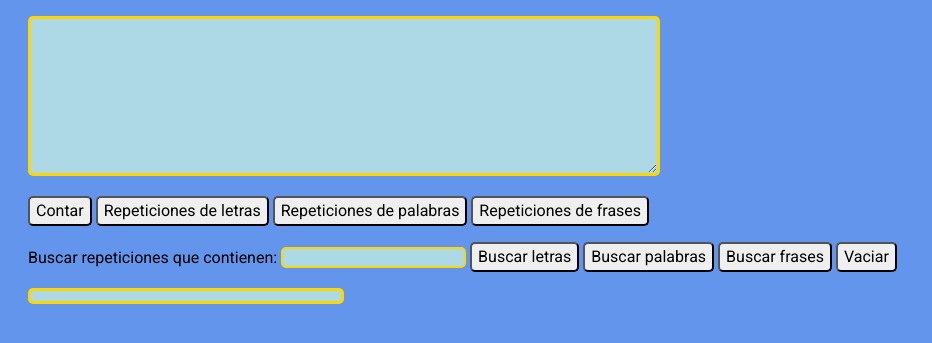
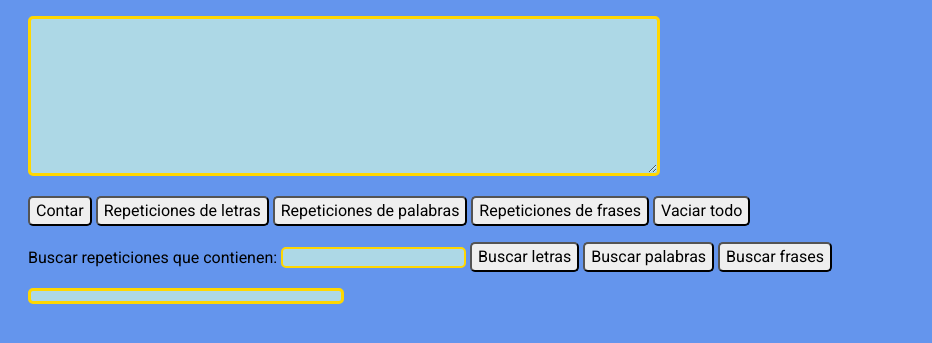
Before and after one commit to Davidoff2103/Practica07_CifrasYLetras, a website: page index.html in a window 1280 px wide. Shown: the part 105-448 px from the top of the page, without its empty margins (0-932 px from the left). Drawn offline with Linux system fonts and the light colour scheme.

Commit message:
Implementando todas las funciones, dando estilo, añadiendo función vaciar y que si se escribe una palabra al buscar letra dé error y lo vuelva a pedir.

```diff
--- a/index.html
+++ b/index.html
@@ -18,6 +18,7 @@
   <button class="letter_index" >Repeticiones de letras</button>
   <button class="word_index" >Repeticiones de palabras</button>
   <button class="sentence_index" >Repeticiones de frases</button>
+  <button class="vaciar" onclick="vaciar()" >Vaciar todo</button>
 </p>
 <p>
   Buscar repeticiones que contienen:
@@ -25,7 +26,6 @@
   <button class="search_letters" >Buscar letras</button>
   <button class="search_words" >Buscar palabras</button>
   <button class="search_sentences" >Buscar frases</button>
-  <button class="vaciar" onclick="vaciar()" >Vaciar</button>
 </p>
 
 <pre id="view"></pre>
```
